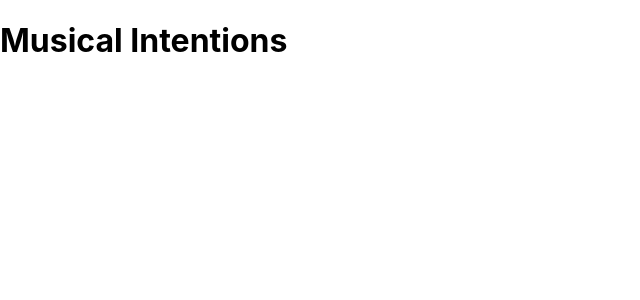
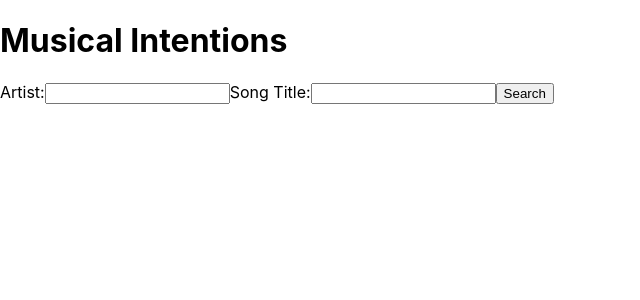
Before and after one commit to Albybatista/musicalintentions, a React (Create React App) app: page / in a window 1280 px wide. Shown: the top 300 px of the page, without its empty margins (0-640 px from the left). Built offline with nearby package versions, Linux system fonts and the light colour scheme.

Commit message:
static lyrics API request, files added

```diff
--- a/public/index.html
+++ b/public/index.html
@@ -2,14 +2,13 @@
 <html lang="en">
   <head>
     <meta charset="utf-8" />
-    <link rel="icon" href="%PUBLIC_URL%/favicon.ico" />
+    <!-- <link rel="icon" href="%PUBLIC_URL%/favicon.ico" /> -->
     <meta name="viewport" content="width=device-width, initial-scale=1" />
     <meta name="theme-color" content="#000000" />
     <meta
       name="description"
       content="Web site created using create-react-app"
     />
-    <link rel="apple-touch-icon" href="%PUBLIC_URL%/logo192.png" />
     <!--
       manifest.json provides metadata used when your web app is installed on a
       user's mobile device or desktop. See https://developers.google.com/web/fundamentals/web-app-manifest/
@@ -24,7 +23,7 @@
       work correctly both with client-side routing and a non-root public URL.
       Learn how to configure a non-root public URL by running `npm run build`.
     -->
-    <title>React App</title>
+    <title>Musical Intentions</title>
   </head>
   <body>
     <noscript>You need to enable JavaScript to run this app.</noscript>
--- a/src/components/MainPage.jsx
+++ b/src/components/MainPage.jsx
@@ -2,10 +2,34 @@ import React, { Fragment, useState } from 'react';
 import axios from 'axios';
 
 const MainPage = () => {
+    const [songTitle, setSongTitle] = useState("");
+    const [artist, setArtist] = useState("");
+
+    const getLyrics = async (e) => {
+        e.preventDefault();
+        let artist = "Coldplay";
+        let songTitle = "Adventure of a Lifetime";
+        try {
+            await axios.get(`https://api.lyrics.ovh/v1/${artist}/${songTitle}`).then((response) => {
+                console.log(response.data);
+            })
+        } catch(err) {
+            console.error(err.message);
+        }
+    }
     return (
         <Fragment>
         <div>
             <h1>Musical Intentions</h1>
+            <label>
+                Artist:
+            </label>
+            <input type="text" value={artist} onChange={(e) => setArtist(e.value.target)}/>
+            <label>
+                Song Title:
+            </label>
+            <input type="text" value={songTitle} onChange={(e) => setSongTitle(e.value.target)}/>
+                <button onClick={getLyrics}>Search</button>
         </div>
         </Fragment>
     )
```
Also changed, not shown: src/components/Carousel.jsx (added, +13 -0 lines), src/components/Footer.jsx (added, +13 -0 lines), src/components/NavBar.jsx (added, +14 -0 lines), src/components/Carousel.css (added), src/components/Footer.css (added), src/components/NavBar.css (added).
